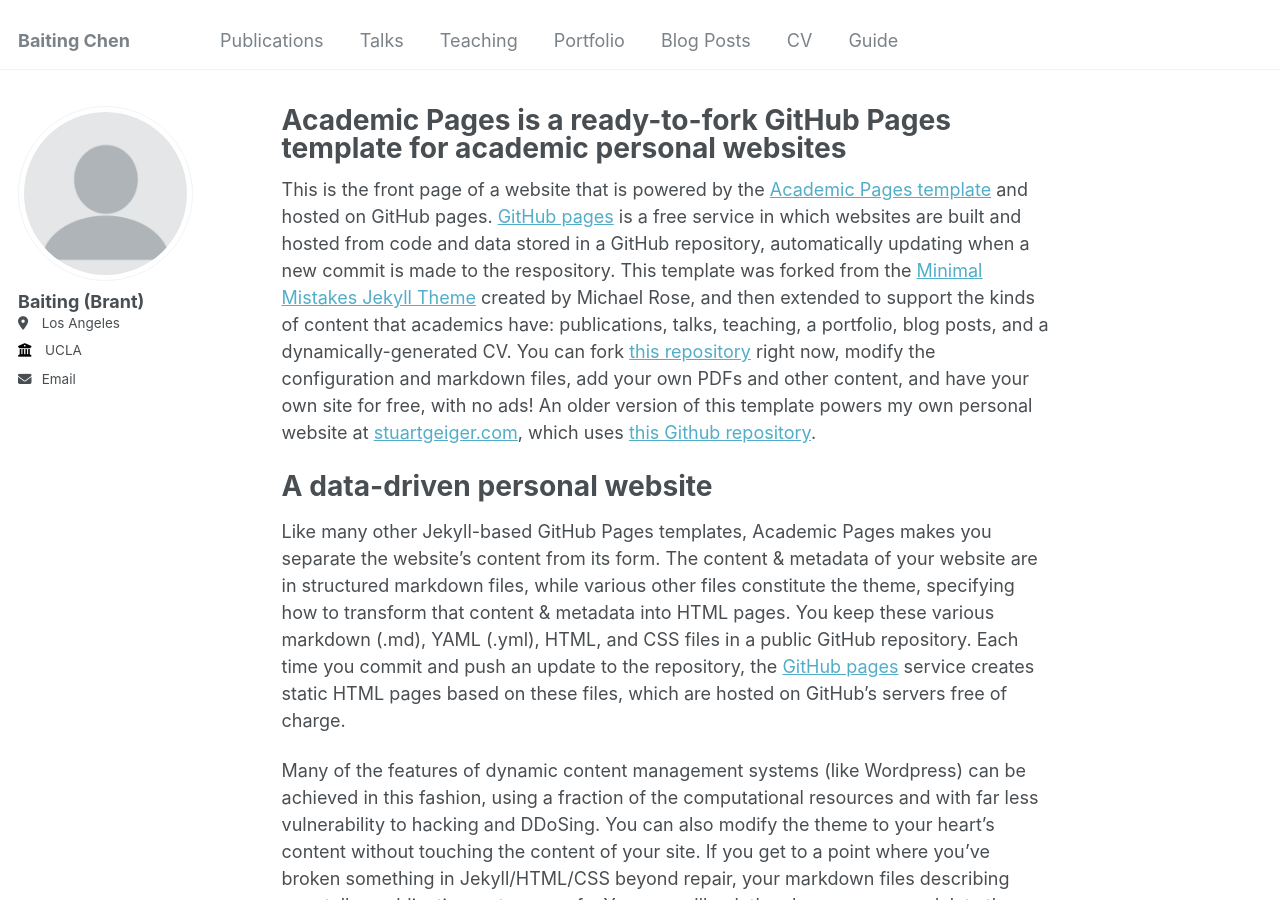
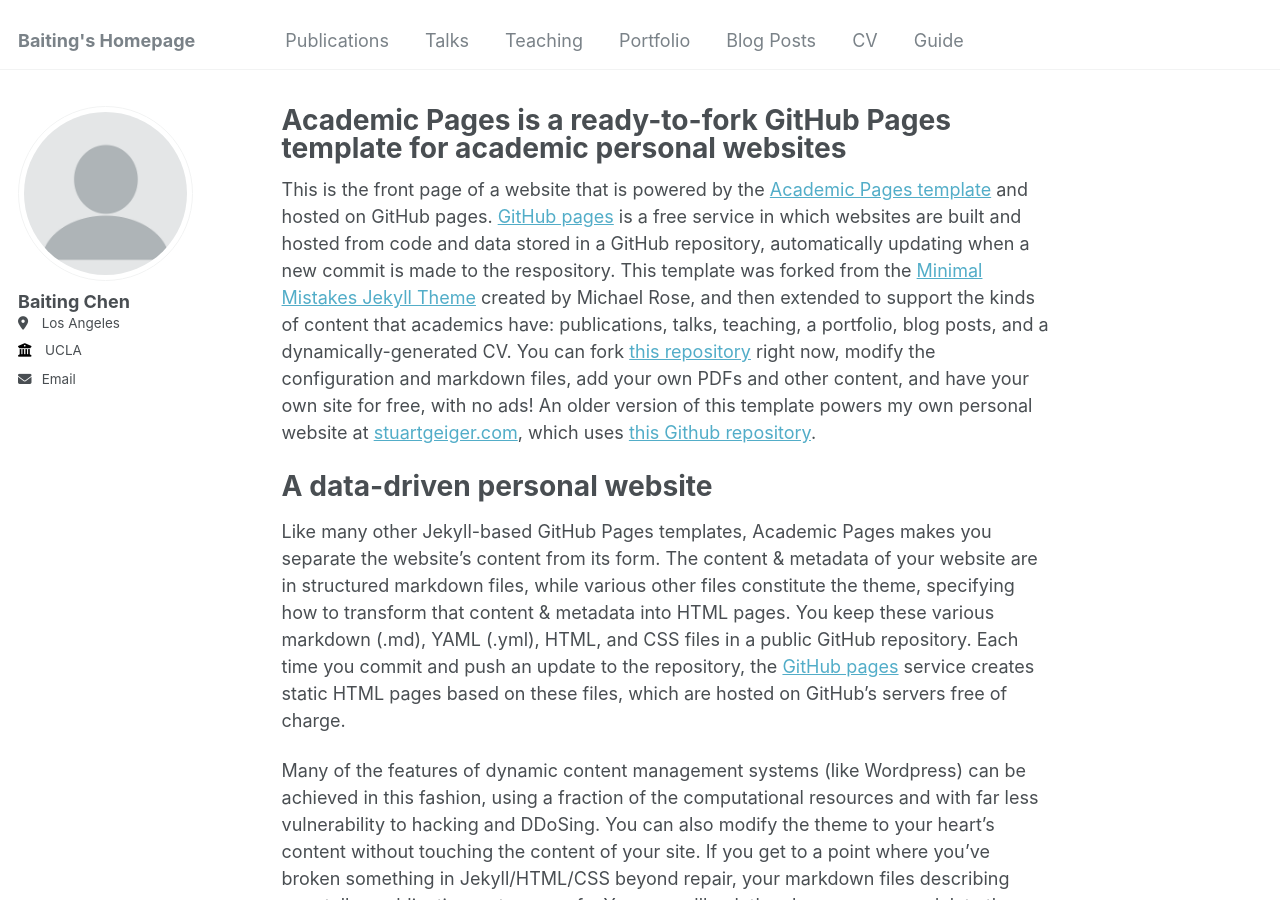
Before and after one commit to baiting0522/baiting0522.github.io, a Jekyll site: the page built from _pages/about.md, in a window 1280 px wide and 900 px high. Built offline with Jekyll 4.4.1, drawn with Linux system fonts in a browser that asks for light colours.

Commit message:
Update _config.yml

```diff
--- a/_config.yml
+++ b/_config.yml
@@ -8,7 +8,7 @@
 
 # Basic Site Settings
 locale                   : "en-US"
-title                    : "Baiting Chen"
+title                    : "Baiting's Homepage"
 title_separator          : "-"
 name                     : &name Baiting Chen"
 description              : &description "personal description"
@@ -22,7 +22,7 @@ repository               : "baiting0522/baiting0522.github.io"
 author:
   # Biographic information
   avatar           : "profile.png"
-  name             : "Baiting (Brant)"
+  name             : "Baiting Chen"
   pronouns         : # example: "she/her"
   bio              : #"Short biography for the left-hand sidebar"
   location         : "Los Angeles"
```
